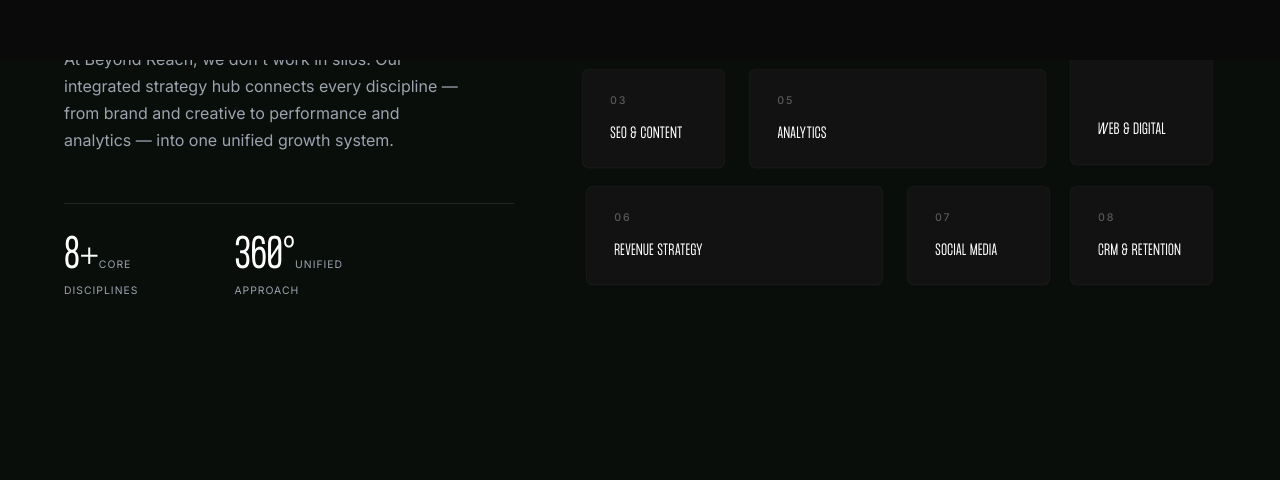
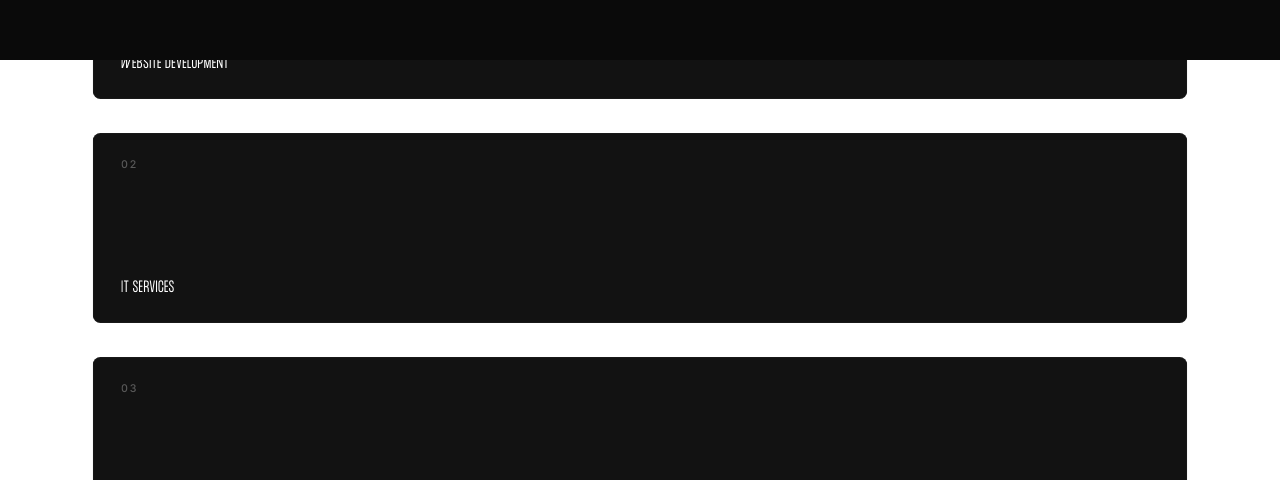
Before and after one commit to clevercroworg/beyond-reach, a React (Vite) app: page /resorts in a window 1280 px wide. Shown: the part 1660-2140 px from the top of the page. Built offline with nearby package versions, Linux system fonts and the light colour scheme.

Commit message:
feat: completely redesign services section into simple white 1-col 3-row layout

```diff
--- a/src/pages/Resorts.jsx
+++ b/src/pages/Resorts.jsx
@@ -294,43 +294,15 @@ const Resorts = () => {
          ═══════════════════════════════════ */}
       <section className={styles.servicesSection} ref={refSectionRef}>
         <div className={styles.servicesInner}>
-          <div className={styles.servicesContent}>
-            <span className={styles.servicesLabel}>HOW WE WORK</span>
-            <h2 className={styles.servicesTitle}>
-              STRATEGY FIRST.<br />
-              EVERY <span className={styles.servicesHighlight}>CHANNEL</span> ALIGNED.
-            </h2>
-            <p className={styles.servicesDesc}>
-              At Beyond Reach, we don't work in silos. Our integrated strategy
-              hub connects every discipline — from brand and creative to
-              performance and analytics — into one unified growth system.
-            </p>
-            <div className={styles.servicesStats}>
-              <div className={styles.servicesStat}>
-                <span className={styles.statsNumber}>8+</span>
-                <span className={styles.statsLabel}>CORE<br/>DISCIPLINES</span>
-              </div>
-              <div className={styles.servicesDivider}></div>
-              <div className={styles.servicesStat}>
-                <span className={styles.statsNumber}>360°</span>
-                <span className={styles.statsLabel}>UNIFIED<br/>APPROACH</span>
-              </div>
-            </div>
-          </div>
           <div className={styles.servicesGrid}>
             {[
-              { name: 'Branding', num: '01', img: 'https://images.unsplash.com/photo-1600880292203-757bb62b4baf?auto=format&fit=crop&w=800&q=80' },
-              { name: 'Performance Ads', num: '02', img: 'https://images.unsplash.com/photo-1551288049-bebda4e38f71?auto=format&fit=crop&w=800&q=80' },
-              { name: 'SEO & Content', num: '03', img: 'https://images.unsplash.com/photo-1432821596592-e2c18b78144f?auto=format&fit=crop&w=800&q=80' },
-              { name: 'Web & Digital', num: '04', img: 'https://images.unsplash.com/photo-1498050108023-c5249f4df085?auto=format&fit=crop&w=800&q=80' },
-              { name: 'Analytics', num: '05', img: 'https://images.unsplash.com/photo-1460925895917-afdab827c52f?auto=format&fit=crop&w=800&q=80' },
-              { name: 'Revenue Strategy', num: '06', img: 'https://images.unsplash.com/photo-1553729459-efe14ef6055d?auto=format&fit=crop&w=800&q=80' },
-              { name: 'Social Media', num: '07', img: 'https://images.unsplash.com/photo-1611162617474-5b21e879e113?auto=format&fit=crop&w=800&q=80' },
-              { name: 'CRM & Retention', num: '08', img: 'https://images.unsplash.com/photo-1552664730-d307ca884978?auto=format&fit=crop&w=800&q=80' }
+              { name: 'Website Development', num: '01', img: 'https://images.unsplash.com/photo-1498050108023-c5249f4df085?auto=format&fit=crop&w=1600&q=80' },
+              { name: 'IT Services', num: '02', img: 'https://images.unsplash.com/photo-1551288049-bebda4e38f71?auto=format&fit=crop&w=1600&q=80' },
+              { name: 'Digital Marketing', num: '03', img: 'https://images.unsplash.com/photo-1460925895917-afdab827c52f?auto=format&fit=crop&w=1600&q=80' }
             ].map((service, i) => (
               <div
                 key={i}
-                className={`${styles.serviceBlock} ${styles[`service${i + 1}`]}`}
+                className={styles.serviceBlock}
               >
                 <div
                   className={styles.serviceBg}
--- a/src/pages/Resorts.module.css
+++ b/src/pages/Resorts.module.css
@@ -247,94 +247,25 @@
 
 
 /* ═══════════════════════════════════════════
-   SECTION 3: OUR SERVICES (DARK) - BRICK WALL
+   SECTION 3: OUR SERVICES (WHITE)
    ═══════════════════════════════════════════ */
 .servicesSection {
-  background-color: var(--bg-primary);
-  padding: 8rem 0;
-  border-top: 1px solid rgba(255, 255, 255, 0.05);
+  background-color: #fff;
+  padding: 6rem 0;
 }
 
 .servicesInner {
   max-width: 1400px;
   margin: 0 auto;
   padding: 0 4rem;
-  display: grid;
-  grid-template-columns: 450px 1fr;
-  gap: 4rem;
-  align-items: center;
 }
 
-.servicesContent {
-  order: 1;
-}
-
-.servicesDesc {
-  font-family: var(--font-body);
-  font-size: 1rem;
-  color: var(--text-secondary);
-  line-height: 1.7;
-  margin-top: 2rem;
-  margin-bottom: 3rem;
-  max-width: 400px;
-}
-
-.servicesStats {
-  display: flex;
-  gap: 3rem;
-  padding-top: 2rem;
-  border-top: 1px solid rgba(255, 255, 255, 0.1);
-}
-
-.statItem {
-  display: flex;
-  flex-direction: column;
-  gap: 0.5rem;
-}
-
-.statsNumber {
-  font-family: var(--font-heading);
-  font-size: 2.5rem;
-  color: var(--text-primary);
-  line-height: 1;
-}
-
-.statsLabel {
-  font-family: var(--font-body);
-  font-size: 0.65rem;
-  color: var(--text-secondary);
-  letter-spacing: 1px;
-  text-transform: uppercase;
-  max-width: 100px;
-  line-height: 1.4;
-}
-
-/* ── Brick-Wall Grid ── */
+/* ── 1 Column, 3 Rows Grid ── */
 .servicesGrid {
-  order: 2;
   display: grid;
-  height: 340px;
-  grid-template-columns: 1fr 1fr 1fr 1fr;
-  grid-template-rows: 1fr 1fr 1fr;
-  gap: 12px;
-  grid-template-areas:
-    "s1 s1 s2 s4"
-    "s3 s5 s5 s4"
-    "s6 s6 s7 s8";
-  transition: grid-template-columns 0.5s cubic-bezier(0.19, 1, 0.22, 1),
-              grid-template-rows 0.5s cubic-bezier(0.19, 1, 0.22, 1);
-}
-
-/* Hover Accordion Effects (Desktop Only) */
-@media (min-width: 769px) {
-  .servicesGrid:has(.service1:hover) { grid-template-columns: 1.4fr 1.4fr 0.6fr 0.6fr; grid-template-rows: 1.5fr 0.75fr 0.75fr; }
-  .servicesGrid:has(.service2:hover) { grid-template-columns: 0.8fr 0.8fr 1.6fr 0.8fr; grid-template-rows: 1.5fr 0.75fr 0.75fr; }
-  .servicesGrid:has(.service3:hover) { grid-template-columns: 1.6fr 0.8fr 0.8fr 0.8fr; grid-template-rows: 0.75fr 1.5fr 0.75fr; }
-  .servicesGrid:has(.service4:hover) { grid-template-columns: 0.8fr 0.8fr 0.8fr 1.6fr; grid-template-rows: 1.25fr 1.25fr 0.5fr; }
-  .servicesGrid:has(.service5:hover) { grid-template-columns: 0.6fr 1.4fr 1.4fr 0.6fr; grid-template-rows: 0.75fr 1.5fr 0.75fr; }
-  .servicesGrid:has(.service6:hover) { grid-template-columns: 1.4fr 1.4fr 0.6fr 0.6fr; grid-template-rows: 0.75fr 0.75fr 1.5fr; }
-  .servicesGrid:has(.service7:hover) { grid-template-columns: 0.8fr 0.8fr 1.6fr 0.8fr; grid-template-rows: 0.75fr 0.75fr 1.5fr; }
-  .servicesGrid:has(.service8:hover) { grid-template-columns: 0.8fr 0.8fr 0.8fr 1.6fr; grid-template-rows: 0.75fr 0.75fr 1.5fr; }
+  grid-template-columns: 1fr;
+  grid-template-rows: repeat(3, 200px);
+  gap: 1.5rem;
 }
 
 .serviceBlock {
@@ -747,30 +678,7 @@
   }
 
   .servicesInner {
-    grid-template-columns: 1fr;
     padding: 0 1.5rem;
-    gap: 2.5rem;
-  }
-
-  .servicesGrid {
-    height: auto;
-    grid-template-columns: repeat(2, 1fr);
-    grid-template-rows: repeat(6, 90px);
-    grid-template-areas:
-      "s1 s1"
-      "s2 s4"
-      "s3 s4"
-      "s5 s5"
-      "s6 s6"
-      "s7 s8";
-  }
-
-  .servicesStats {
-    gap: 1.5rem;
-  }
-
-  .statsNumber {
-    font-size: 2rem;
   }
 
   .processGrid {
```
